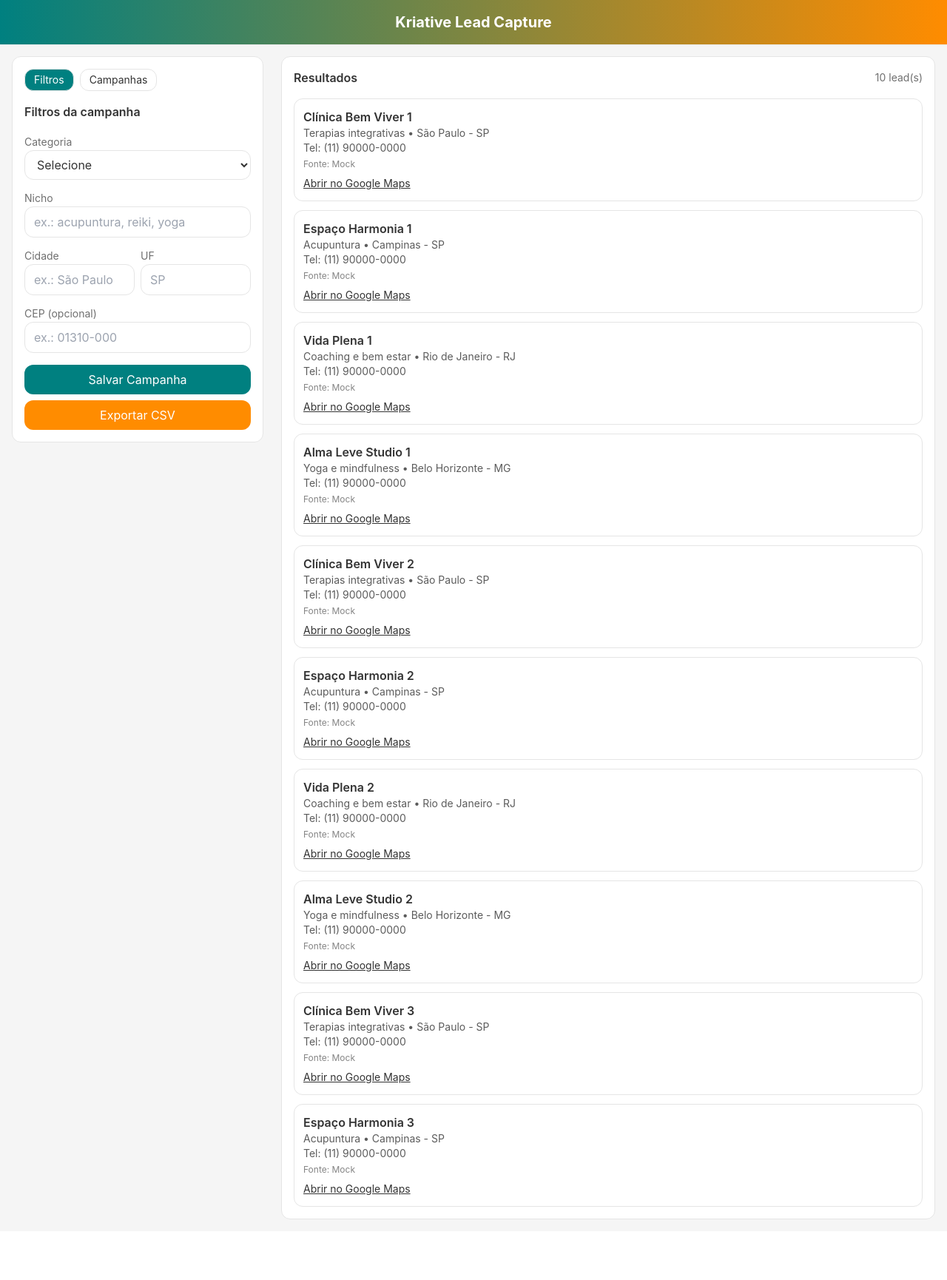
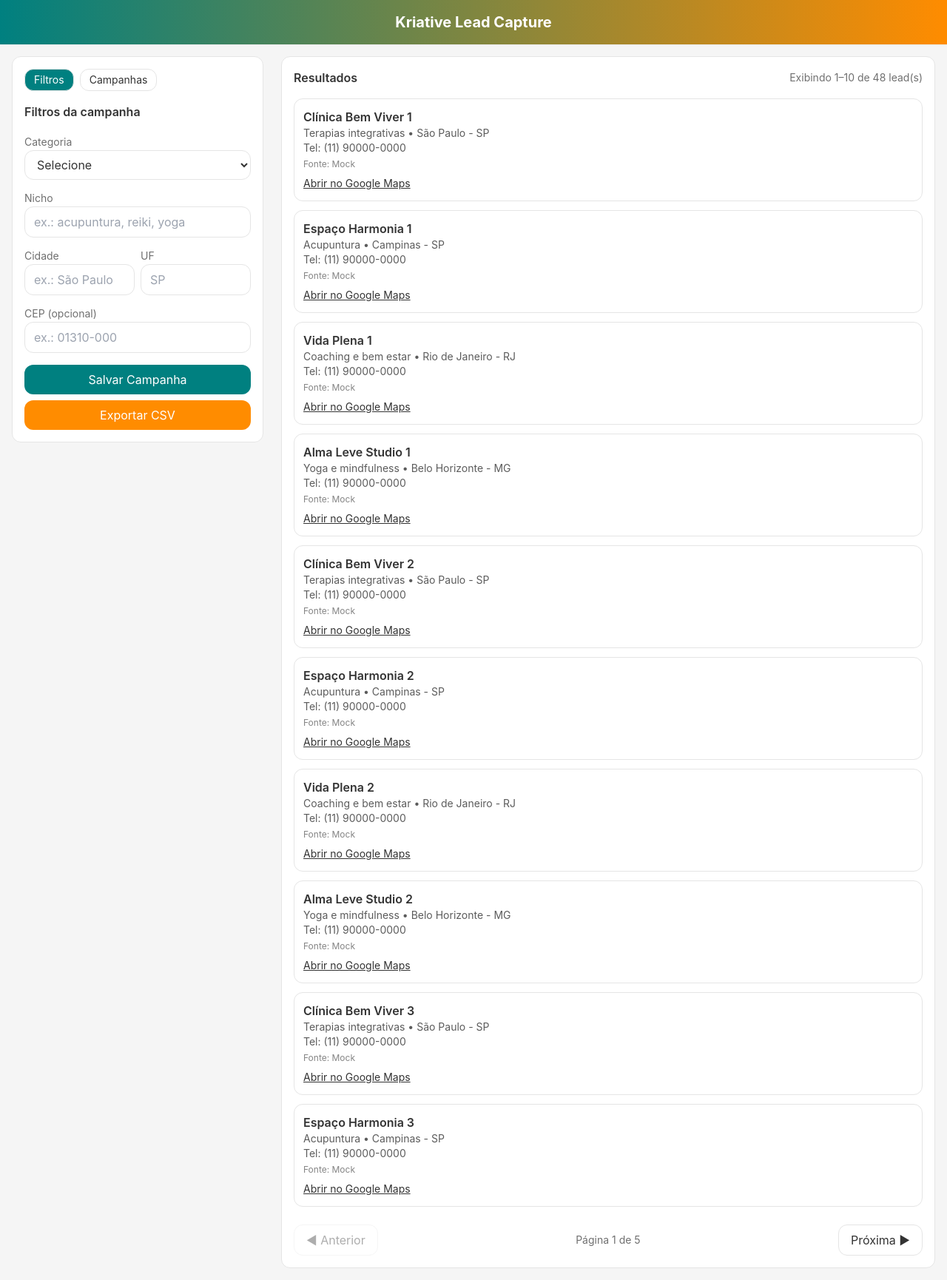
Before and after one commit to PZupo/kriative-lead-capture, a React (Vite) app: page / in a window 1280 px wide. Shown: the whole page at 74% size. Before the commit the page ends 1664 px from the top, so only its background shows below. Built offline with nearby package versions, Linux system fonts and the light colour scheme.

Commit message:
Update Results.tsx

```diff
--- a/src/ui/Results.tsx
+++ b/src/ui/Results.tsx
@@ -14,12 +14,28 @@
   return `https://www.google.com/maps/search/?api=1&query=${encodeURIComponent(q)}`;
 }
 
-export default function Results({ leads }: { leads: Lead[] }) {
+export default function Results({
+  leads, page, pageSize, total, onPrev, onNext
+}: {
+  leads: Lead[];
+  page: number;
+  pageSize: number;
+  total: number;
+  onPrev: () => void;
+  onNext: () => void;
+}) {
+  const from = total === 0 ? 0 : (page - 1) * pageSize + 1;
+  const to = Math.min(page * pageSize, total);
+  const totalPages = Math.max(1, Math.ceil(total / pageSize));
+
   return (
     <section className="bg-card rounded-base border border-border p-4">
-      <div className="flex items-center justify-between mb-4">
+      {/* topo: título + contagem + (na próxima etapa entra o campo Buscar aqui) */}
+      <div className="flex flex-col gap-2 sm:flex-row sm:items-center sm:justify-between mb-4">
         <h2 className="font-semibold">Resultados</h2>
-        <span className="text-sm opacity-70">{leads.length} lead(s)</span>
+        <div className="text-sm opacity-70">
+          {total ? `Exibindo ${from}–${to} de ${total} lead(s)` : '0 lead(s)'}
+        </div>
       </div>
 
       {!leads.length && (
@@ -49,6 +65,27 @@
           </li>
         ))}
       </ul>
+
+      {/* paginação */}
+      <div className="mt-6 flex items-center justify-between">
+        <button
+          onClick={onPrev}
+          disabled={page <= 1}
+          className={`px-4 py-2 rounded-base border border-border ${page <= 1 ? 'opacity-40 cursor-not-allowed' : ''}`}
+        >
+          ◀ Anterior
+        </button>
+        <div className="text-sm opacity-70">
+          Página {page} de {totalPages}
+        </div>
+        <button
+          onClick={onNext}
+          disabled={page >= totalPages}
+          className={`px-4 py-2 rounded-base border border-border ${page >= totalPages ? 'opacity-40 cursor-not-allowed' : ''}`}
+        >
+          Próxima ▶
+        </button>
+      </div>
     </section>
   );
 }
```
